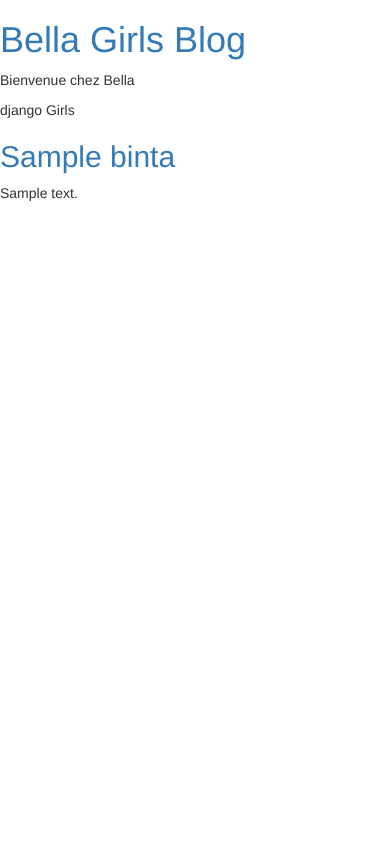
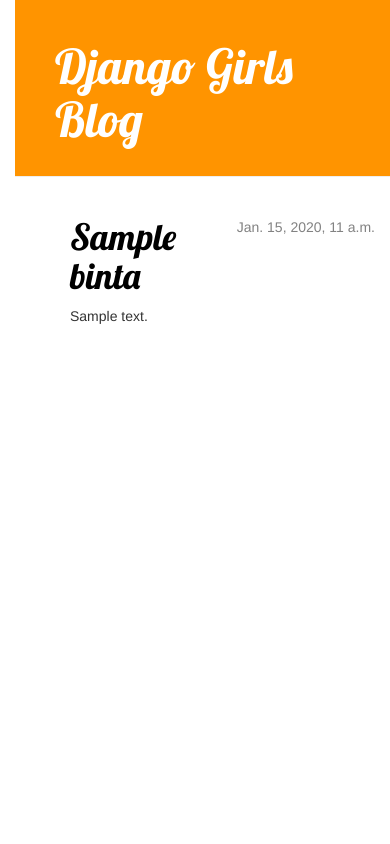
Before and after one commit to Bella7894/my-first-blog, a Django app: template blog/templates/blog/post_list.html in a window 390 px wide. Run offline with Django 3.2, Linux system fonts and the light colour scheme; the template is opened without the code that fills it: values that come from a table or form of the project are taken from there, others are empty; tables that the repository leaves empty hold one stand-in row (values such as "Sample post"); parts of the project's set-up code (start-up, migrations or seed data) failed here and were passed over; some libraries are stand-ins or nearby versions.

Commit message:
Added view and template for detailed blog post as well as Css for the site.

```diff
--- /dev/null
+++ b/blog/static/blog/blog.css
@@ -0,0 +1,57 @@
+h1 a {
+    color: #FCA205;
+}
+body {
+    padding-left: 15px;
+}
+h1 a {
+    color: #FCA205;
+    font-family: 'Lobster';
+}
+.page-header {
+    background-color: #ff9400;
+    margin-top: 0;
+    padding: 20px 20px 20px 40px;
+}
+
+.page-header h1, .page-header h1 a, .page-header h1 a:visited, .page-header h1 a:active {
+    color: #ffffff;
+    font-size: 36pt;
+    text-decoration: none;
+}
+
+.content {
+    margin-left: 40px;
+}
+
+h1, h2, h3, h4 {
+    font-family: 'Lobster', cursive;
+}
+
+.date {
+    float: right;
+    color: #828282;
+}
+
+.save {
+    float: right;
+}
+
+.post-form textarea, .post-form input {
+    width: 100%;
+}
+
+.top-menu, .top-menu:hover, .top-menu:visited {
+    color: #ffffff;
+    float: right;
+    font-size: 26pt;
+    margin-right: 20px;
+}
+
+.post {
+    margin-bottom: 70px;
+}
+
+.post h1 a, .post h1 a:visited {
+    color: #000000;
+}
--- /dev/null
+++ b/blog/templates/blog/base.html
@@ -0,0 +1,32 @@
+{% load staticfiles %}
+<html>
+    <head>
+        <title>Bella Girls blog</title>
+        <link rel="stylesheet" href="//maxcdn.bootstrapcdn.com/bootstrap/3.2.0/css/bootstrap.min.css">
+        <link rel="stylesheet" href="//maxcdn.bootstrapcdn.com/bootstrap/3.2.0/css/bootstrap-theme.min.css">
+        <link rel="stylesheet" href="{% static 'blog/blog.css' %}">
+        <link href="https://fonts.googleapis.com/css?family=Lobster&subset=latin,latin-ext" rel="stylesheet" type="text/css">
+    </head>
+    <body>
+        <div class="page-header">
+            <h1><a href="/">Django Girls Blog</a></h1>
+        </div>
+        <div class="content container">
+            <div class="row">
+                <div class="col-md-8">
+                {% block content %}
+                    {% for post in posts %}
+                        <div class="post">
+                            <div class="date">
+                                {{ post.published_date }}
+                            </div>
+                            <h1><a href="">{{ post.title }}</a></h1>
+                            <p>{{ post.text|linebreaksbr }}</p>
+                        </div>
+                    {% endfor %}
+                {% endblock %}
+                </div>
+            </div>
+        </div>
+    </body>
+</html>
--- a/blog/templates/blog/post_list.html
+++ b/blog/templates/blog/post_list.html
@@ -1,7 +1,5 @@
+{% extends 'blog/base.html' %}
 <html>
-    <head>
-        <title>Bella Girls blog</title>
-    </head>
     <body>
         <div>
             <h1><a href="">Bella Girls Blog</a></h1>
@@ -11,14 +9,19 @@
             <p>Bienvenue chez Bella</p>
 
         </div>
-      {% for post in posts %}
-        <div>
-            <p>django Girls</p>
-            <h2><a href="">{{post.title}}</a></h2>
-            <p>{{post.text}}</p>
-        </div>
-      {% endfor %}
-      <link rel="stylesheet" href="//maxcdn.bootstrapcdn.com/bootstrap/3.2.0/css/bootstrap.min.css">
-      <link rel="stylesheet" href="//maxcdn.bootstrapcdn.com/bootstrap/3.2.0/css/bootstrap-theme.min.css">
+            {% block content %}
+                {% for post in posts %}
+                    <div class="post">
+                        <div class="date">
+                            {{ post.published_date }}
+                        </div>
+                        <h1><a href="{% url 'post_detail' pk=post.pk %}">{{ post.title }}</a></h1>
+                        <p>{{ post.text|linebreaksbr }}</p>
+                    </div>
+                {% endfor %}
+            {% endblock %}
+
+
+
     </body>
 </html>
--- a/blog/urls.py
+++ b/blog/urls.py
@@ -2,4 +2,5 @@ from django.conf.urls import url
 from . import views
 urlpatterns = [
     url(r'^$', views.post_list, name='post_list'),
+    Post.objects.get(pk=pk)
 ]
--- a/blog/views.py
+++ b/blog/views.py
@@ -1,8 +1,12 @@
 from django.shortcuts import render
 from django.utils import timezone
+from django.shortcuts import render, get_object_or_404
 
 from .models import Binta
 
 def post_list(request):
     posts = Binta.objects.filter(published_date__lte=timezone.now()).order_by('published_date')
     return render(request, 'blog/post_list.html', {'posts': posts})
+def post_detail(request, pk):
+    post = get_object_or_404(Post, pk=pk)
+    return render(request, 'blog/post_detail.html', {'post': post})
--- a/mysite/settings.py
+++ b/mysite/settings.py
@@ -31,13 +31,14 @@ ALLOWED_HOSTS = ['127.0.0.1', 'bella7894.pythonanywhere.com']
 # Application definition
 
 INSTALLED_APPS = [
+    'blog',
     'django.contrib.admin',
     'django.contrib.auth',
     'django.contrib.contenttypes',
     'django.contrib.sessions',
     'django.contrib.messages',
     'django.contrib.staticfiles',
-    'blog',
+
 ]
 
 MIDDLEWARE = [
@@ -119,4 +120,5 @@ USE_TZ = True
 # https://docs.djangoproject.com/en/1.11/howto/static-files/
 
 STATIC_URL = '/static/'
-STATIC_ROOT = os.path.join(BASE_DIR,'static')
+
+STATIC_ROOT = os.path.join(BASE_DIR, "static/")
```
